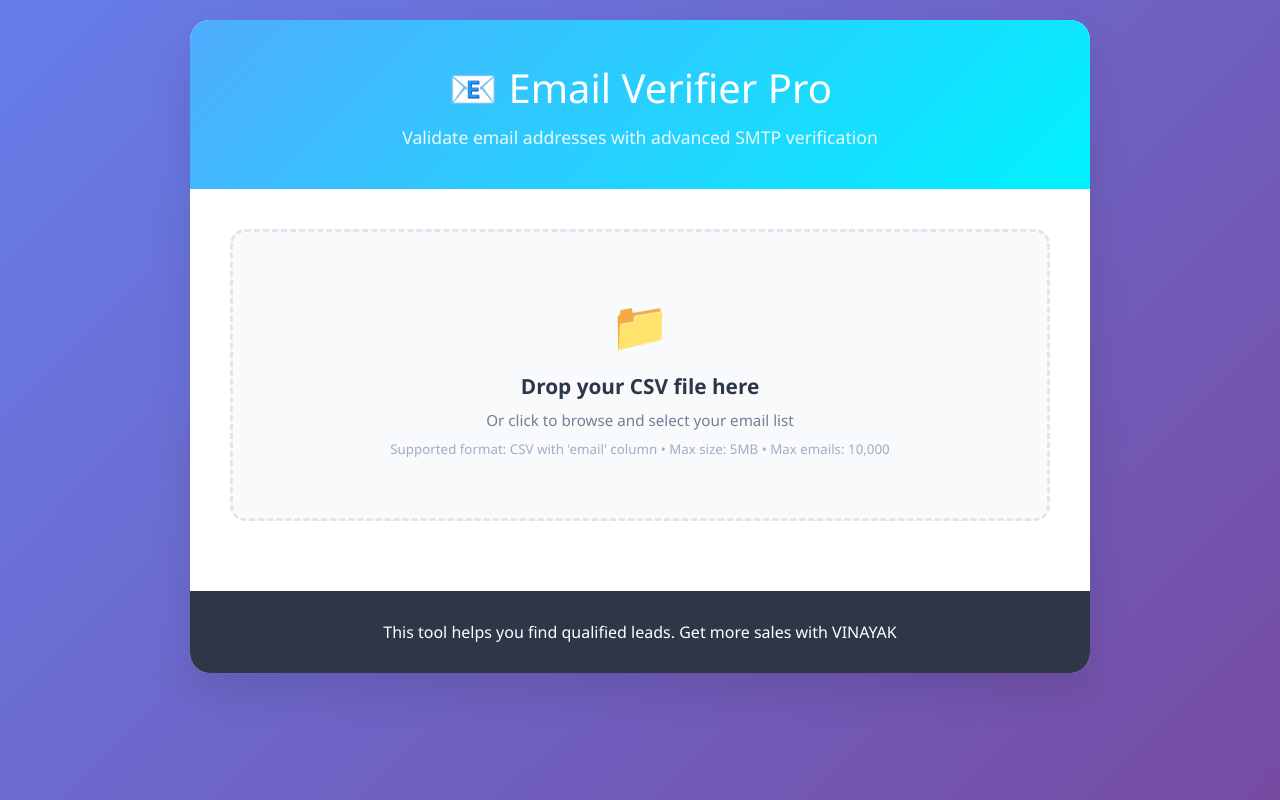
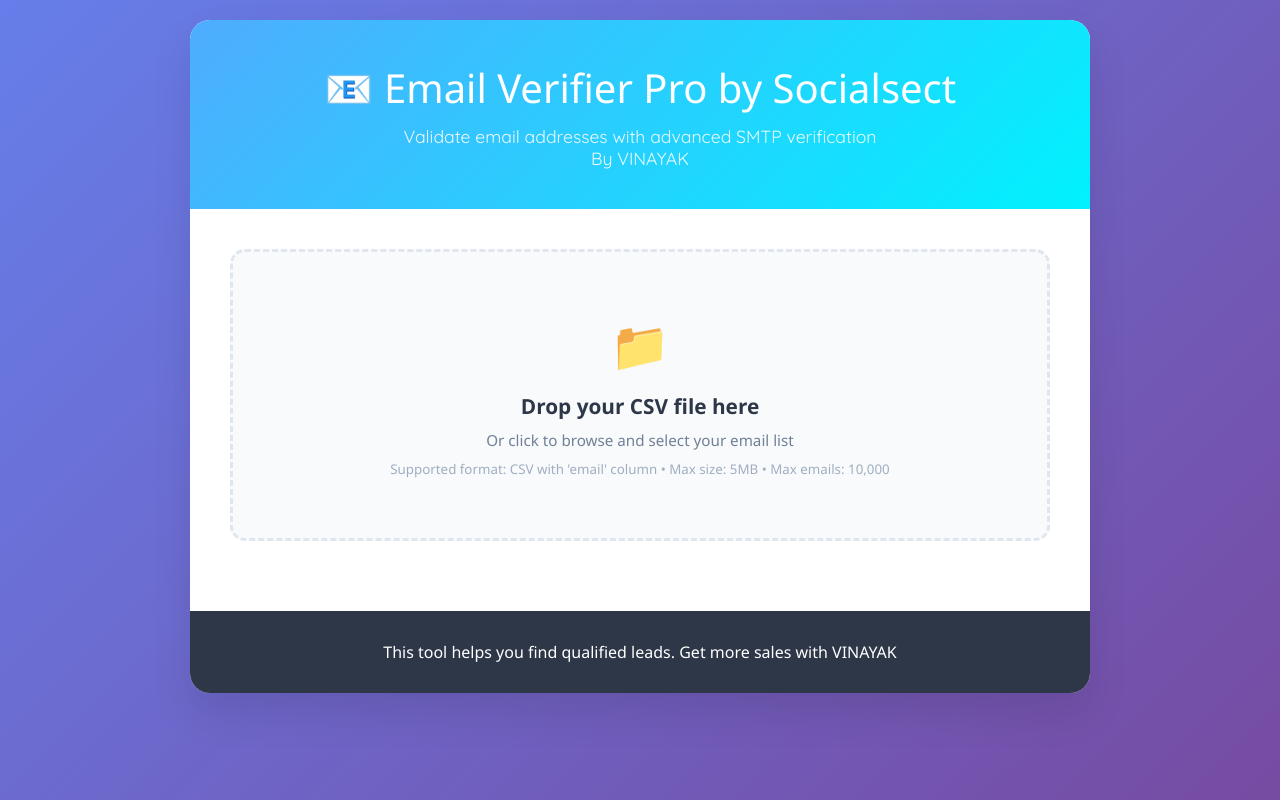
Before and after one commit to socialsect/Email-Verifier, a plain HTML site: page index.html in a window 1280 px wide. Drawn offline with Linux system fonts and the light colour scheme.

Commit message:
Update index.html

```diff
--- a/index.html
+++ b/index.html
@@ -3,7 +3,11 @@
 <head>
   <meta charset="UTF-8">
   <meta name="viewport" content="width=device-width, initial-scale=1.0">
-  <title>Email Verifier Pro</title>
+  <link rel="preconnect" href="https://fonts.googleapis.com">
+<link rel="preconnect" href="https://fonts.gstatic.com" crossorigin>
+<link href="https://fonts.googleapis.com/css2?family=Quicksand:wght@300..700&display=swap" rel="stylesheet">
+  <title>Socialsect's Email Verifier</title>
+      <link rel="icon" type="image/png" href="whitelogo.png" />
   <style>
     * {
       margin: 0;
@@ -449,8 +453,9 @@
 <body>
   <div class="container">
     <div class="header">
-      <h1>📧 Email Verifier Pro</h1>
-      <p>Validate email addresses with advanced SMTP verification</p>
+      <h1>📧 Email Verifier Pro by Socialsect</h1>
+      <p style="font-family:Quicksand,sans-serif ">Validate email addresses with advanced SMTP verification
+    </br> By VINAYAK</p>
     </div>
 
     <div class="main-content">
```
